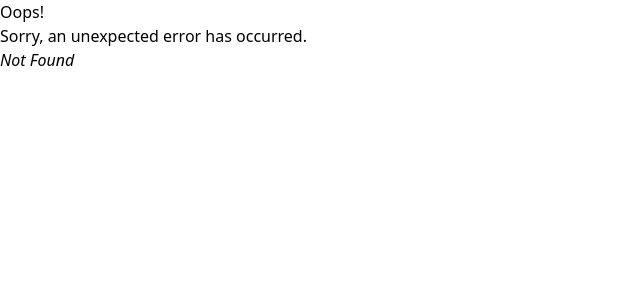
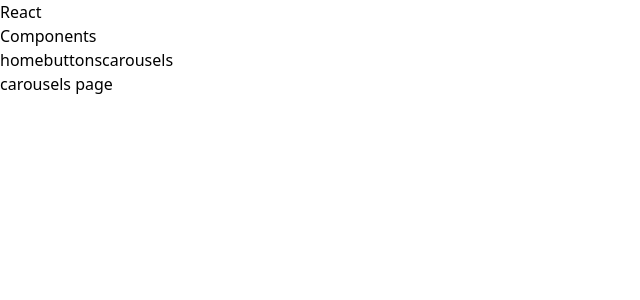
Before and after one commit to CSorinDev/components-react, a React (Vite) app: page /carousels in a window 1280 px wide. Before the commit this address had no page. Shown: the top 300 px of the page, without its empty margins (0-640 px from the left). Built offline with nearby package versions, Linux system fonts and the light colour scheme.

Commit message:
fisrt commit

```diff
--- a/src/components/header.jsx
+++ b/src/components/header.jsx
@@ -4,6 +4,7 @@ export default function Header() {
     const menu = [
         { name: 'home', path: '/' },
         { name: 'buttons', path: '/buttons' },
+        { name: 'carousels', path: '/carousels' },
     ]
 
     return(
--- /dev/null
+++ b/src/routes/carousels.jsx
@@ -0,0 +1,9 @@
+import Layout from "../layouts/layout";
+
+export default function Carousels() {
+    return(
+        <Layout>
+            <h1>carousels page</h1>
+        </Layout>
+    )
+}
```
Also changed, not shown: src/main.jsx (+6 -1 lines).
